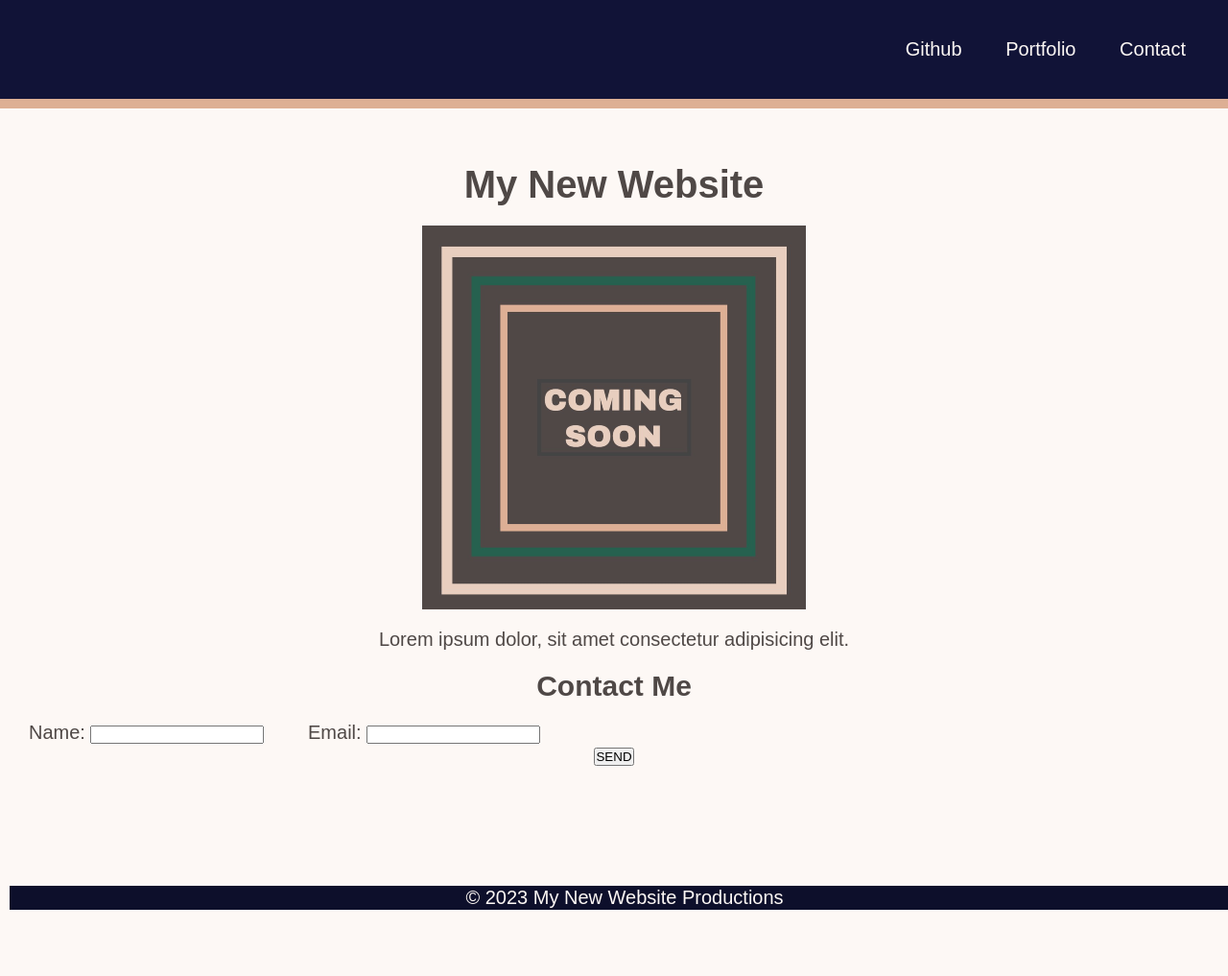
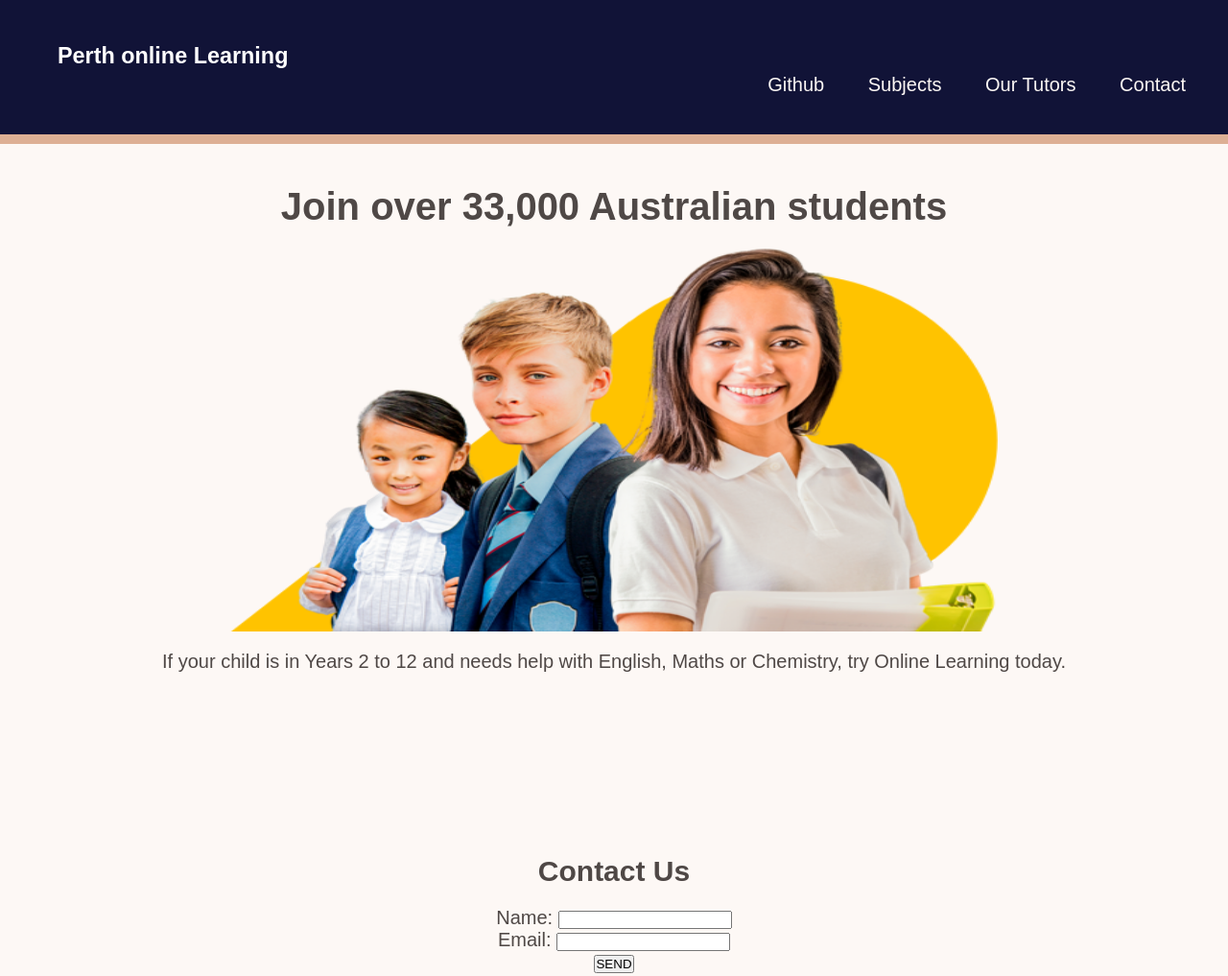
Before and after one commit to Anju0806/first-mini-project, a plain HTML site: page index.html in a window 1280 px wide. Shown: the top 1017 px of the page at 96% size. Before the commit the page ends 948 px from the top, so only its background shows below. Drawn offline with Linux system fonts and the light colour scheme.

Commit message:
adding right files

```diff
--- a/index.html
+++ b/index.html
@@ -1,52 +1,55 @@
 <!DOCTYPE html>
-<html lang="en-US">
+<html>
 <head>
-  <meta charset="UTF-8">
-  <meta name="viewport" content="width=device-width, initial-scale=1.0">
+    <meta charset="UTF-8" />
+    <title>Visitor Info Page</title>
     <link rel="stylesheet" type="text/css" href="./assets/css/style.css">
-  <title>My Landing Page</title>
 </head>
 
 <body>
     <header>
+        <nav class ="text-left">
+            <h3>Perth online Learning</h3>
+        </nav>
         <nav class="text-right">
             <ul>
               <li> <a href="https://github.com/">Github</a></li>
-        <li> <a href="#">Portfolio</a></li>
+              <li> <a href="#">Subjects</a></li>
+              <li> <a href="#">Our Tutors</a></li>
               <li> <a href="#contact">Contact</a></li>
             </ul>
         </nav>
     </header>
 
     <main>
-    <h1 class="text-center">My New Website</h1>
+        <br>
+        <h1 class="text-center">Join over 33,000 Australian students</h1>
         <figure>
-      <img src="./assets/images/image-1.png" alt="Graphic with Coming Soon text">
-      <figcaption class="text-center">Lorem ipsum dolor, sit amet consectetur adipisicing elit.</figcaption>
+            <img src="/assets/images/img1.png" alt="Image with Student Learning" style="width: 800px;height:400px;">
+            <figcaption class="text-center">If your child is in Years 2 to 12 and needs help with English, Maths or Chemistry, try Online Learning today.</figcaption>
         </figure>
+    </main>
+    <div class="main-content" id="contact">
 
-    <section id="contact">
-      <h2 class="text-center">Contact Me</h2>
-      <form>
-        <ul>
-          <li>
-            <label class="text-right" for="name">Name:</label>
+        <h2 class="text-center">Contact Us</h2>
+            <form class="text-center">
+                <div>
+                    <label for="name">Name:</label>
                     <input type="text" id="name" name="user-name">
-          </li>
-          <li>
-            <label class="text-right" for="email">Email:</label>
+                    <br>
+                </div>
+                <div>
+                    <label for="email">Email:</label>
                     <input type="text" id="email" name="user-email">
-          </li>
-        </ul>
-        <div class="text-center">
+                </div>
+                <div >
                     <button type="submit">SEND</button>
                 </div>
             </form>
-    </section>
+    </div>
+    <footer >
+        <p>©2023, Anju.com, Inc or its affiliates</p>
+    </footer>
 
-  <footer class="text-center">
-    © 2023 My New Website Productions
-  </footer>
-  </main>
 </body>
 </html>
```
Also changed, not shown: <!DOCTYPE html>.html (deleted, +0 -55 lines), assets/images/image-1.png (deleted). Lines whose indentation alone changed are shown as unchanged.
